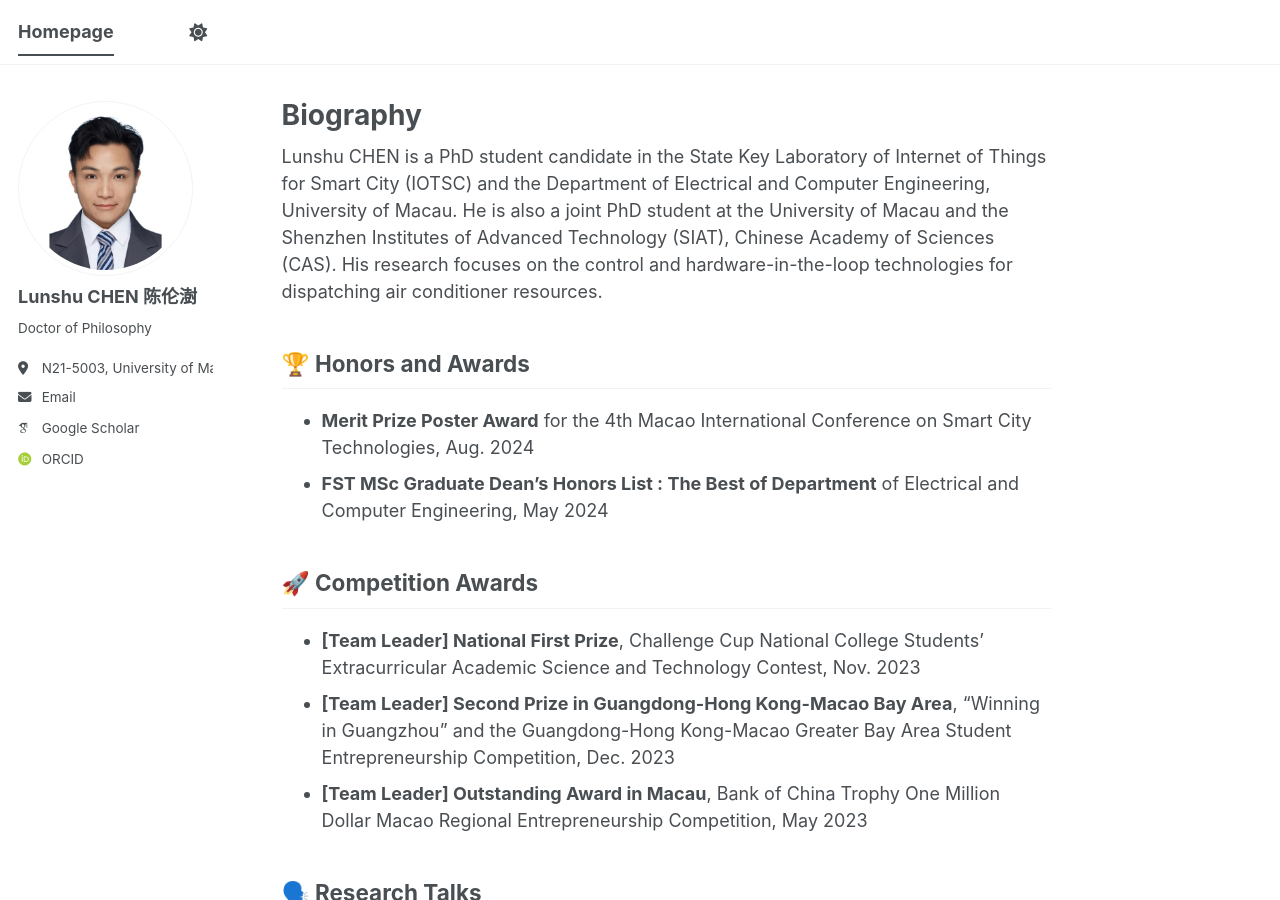
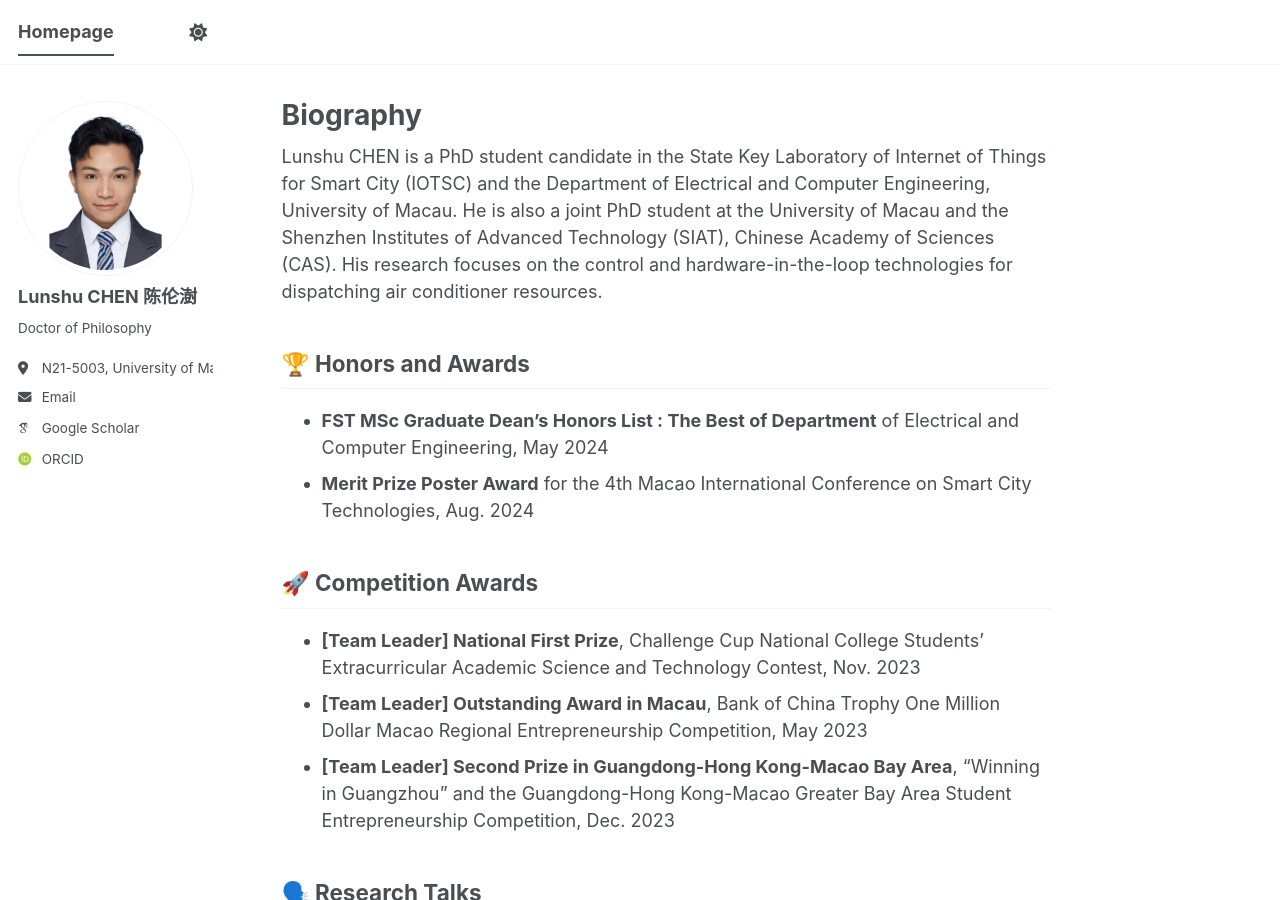
Before and after one commit to chenlunshu/CV, a Jekyll site: the page built from _pages/about.md, in a window 1280 px wide and 900 px high. Built offline with Jekyll 4.4.1, drawn with Linux system fonts in a browser that asks for light colours; some web fonts are replaced; a script bundle is joined from its source files by our own code; library files that are not in the unit come from our copies.

```diff
--- a/_pages/about.md
+++ b/_pages/about.md
@@ -11,14 +11,15 @@ Lunshu CHEN is a PhD student candidate in the State Key Laboratory of Internet o
 
 ## 🏆 Honors and Awards
 
+* **FST MSc Graduate Dean's Honors List : The Best of Department** of Electrical and Computer Engineering, May 2024
 * **Merit Prize Poster Award** for the 4th Macao International Conference on Smart City Technologies, Aug. 2024
-* **FST MSc Graduate Dean's Honors List : The Best of Department** of Electrical and Computer Engineering, May 2024
+
 
 ## 🚀 Competition Awards
 
 * **[Team Leader] National First Prize**, Challenge Cup National College Students' Extracurricular Academic Science and Technology Contest, Nov. 2023
+* **[Team Leader] Outstanding Award in Macau**, Bank of China Trophy One Million Dollar Macao Regional Entrepreneurship Competition, May 2023
 * **[Team Leader] Second Prize in Guangdong-Hong Kong-Macao Bay Area**, "Winning in Guangzhou" and the Guangdong-Hong Kong-Macao Greater Bay Area Student Entrepreneurship Competition, Dec. 2023
-* **[Team Leader] Outstanding Award in Macau**, Bank of China Trophy One Million Dollar Macao Regional Entrepreneurship Competition, May 2023
 
 ## 🗣️ Research Talks
 
```
